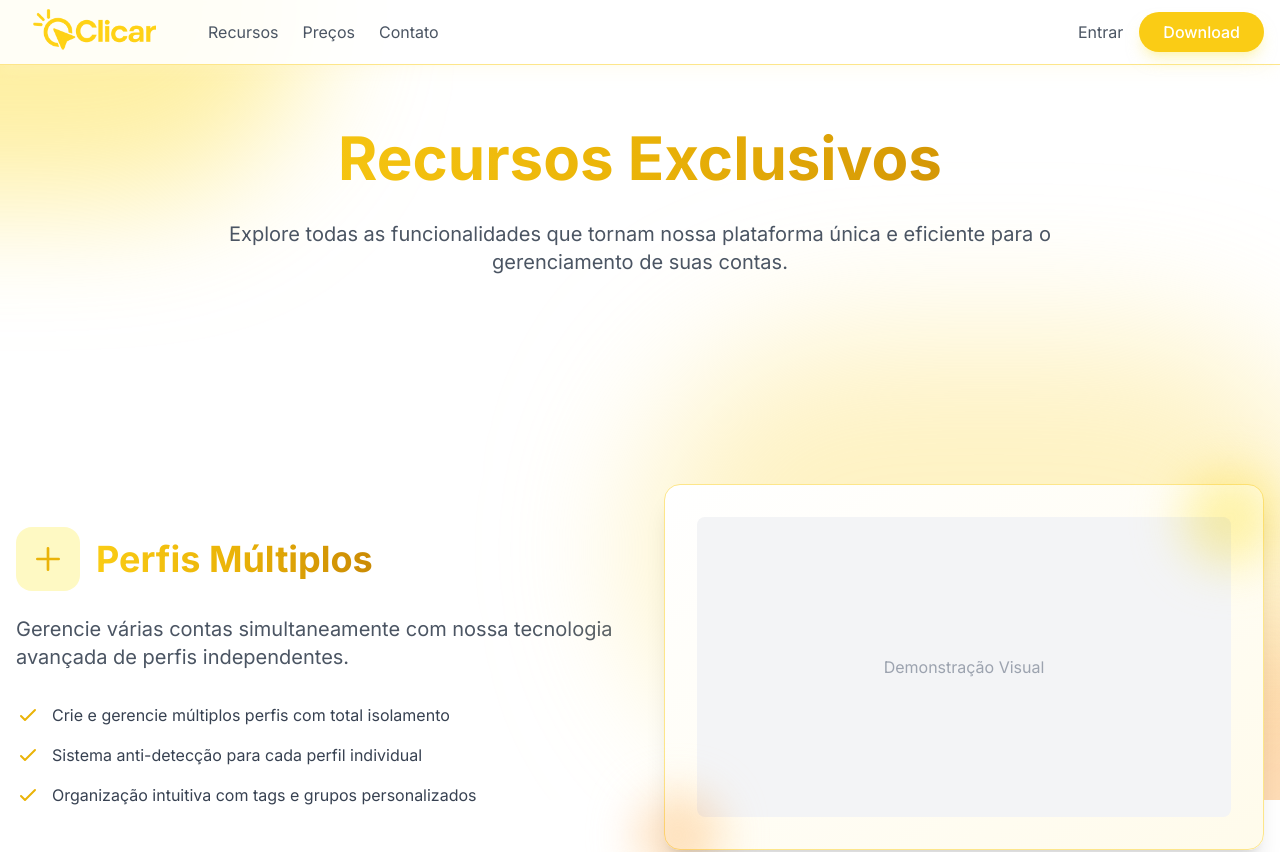
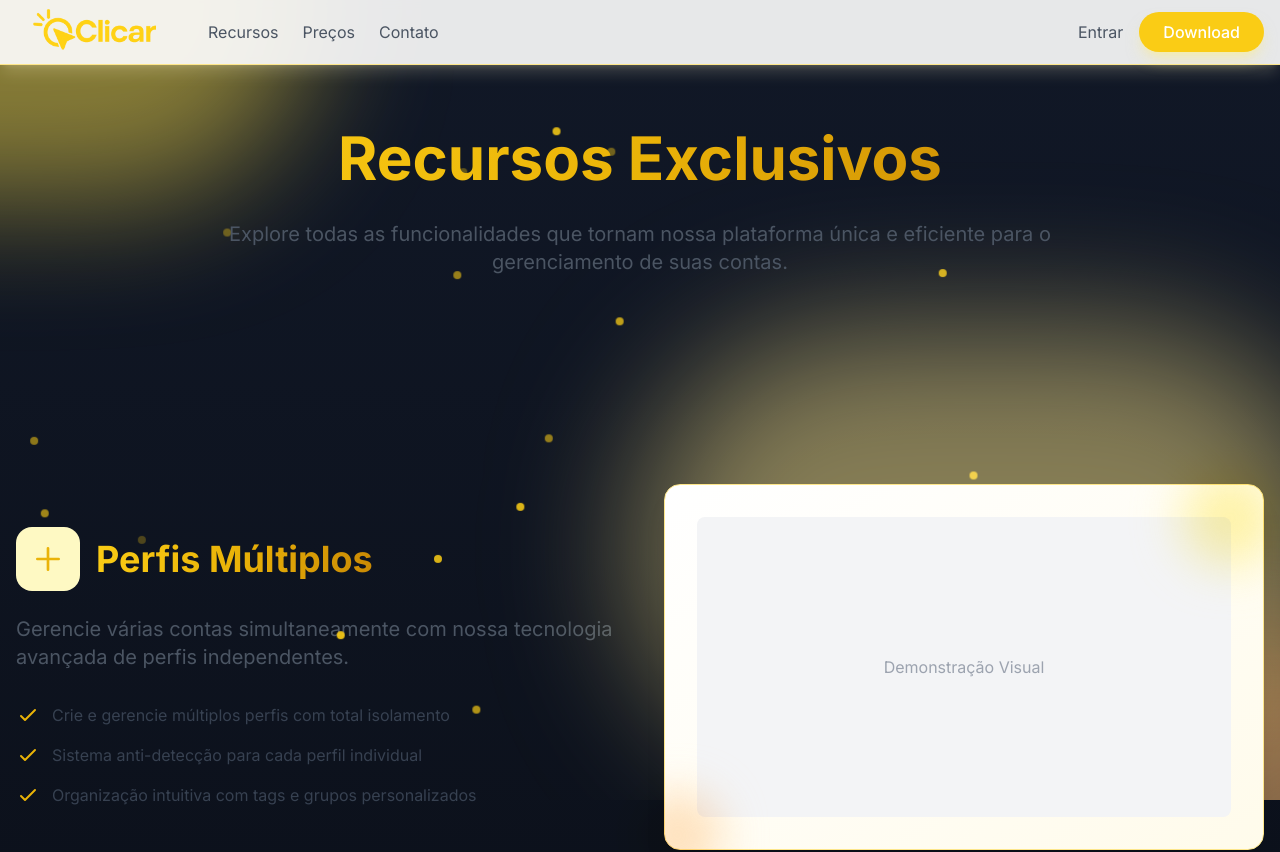
Before and after one commit to jeanflp/clicar.online, a Next.js app: page /recursos in a window 1280 px wide. Shown: the top 852 px of the page. Built offline with nearby package versions, Linux system fonts and the light colour scheme.

Commit message:
window fixed

```diff
--- /dev/null
+++ b/app/components/Particles.tsx
@@ -0,0 +1,57 @@
+'use client';
+
+import { motion } from 'framer-motion';
+import { useState, useEffect } from 'react';
+
+function useWindowSize() {
+  const [windowSize, setWindowSize] = useState({
+    width: 0,
+    height: 0,
+  });
+
+  useEffect(() => {
+    function handleResize() {
+      setWindowSize({
+        width: window.innerWidth,
+        height: window.innerHeight,
+      });
+    }
+
+    window.addEventListener('resize', handleResize);
+    handleResize();
+
+    return () => window.removeEventListener('resize', handleResize);
+  }, []);
+
+  return windowSize;
+}
+
+export function Particles() {
+  const { width, height } = useWindowSize();
+
+  return (
+    <div className="absolute inset-0 pointer-events-none">
+      {width > 0 && height > 0 && [...Array(20)].map((_, i) => (
+        <motion.div
+          key={i}
+          className="absolute w-2 h-2 bg-yellow-400 rounded-full"
+          initial={{
+            opacity: 0,
+            x: Math.random() * width,
+            y: Math.random() * height,
+          }}
+          animate={{
+            opacity: [0, 1, 0],
+            x: Math.random() * width,
+            y: Math.random() * height,
+          }}
+          transition={{
+            duration: Math.random() * 3 + 2,
+            repeat: Infinity,
+            delay: Math.random() * 2,
+          }}
+        />
+      ))}
+    </div>
+  );
+}
--- a/app/page.tsx
+++ b/app/page.tsx
@@ -4,6 +4,7 @@ import { useState, useEffect } from 'react';
 import Link from 'next/link';
 import { Logo } from './components/Logo';
 import { motion, useMotionValue } from 'framer-motion';
+import { Particles } from './components/Particles';
 
 function useWindowSize() {
   const [windowSize, setWindowSize] = useState({
@@ -62,7 +63,8 @@ export default function Home() {
   const { width, height } = useWindowSize();
 
   return (
-    <main className="min-h-screen bg-white relative overflow-hidden">
+    <main className="relative min-h-screen bg-gradient-to-b from-gray-900 to-black text-white overflow-hidden">
+      <Particles />
       {/* Background Blobs */}
       <div className="fixed inset-0 overflow-hidden pointer-events-none">
         <div className="absolute -top-1/4 -left-1/4 w-1/2 h-1/2 bg-yellow-300 rounded-full mix-blend-multiply filter blur-3xl opacity-50 animate-blob"></div>
--- a/app/recursos/page.tsx
+++ b/app/recursos/page.tsx
@@ -3,10 +3,12 @@
 import Link from 'next/link';
 import { Logo } from '../components/Logo';
 import { motion } from 'framer-motion';
+import { Particles } from '../components/Particles';
 
 export default function Recursos() {
   return (
-    <main className="min-h-screen bg-white relative overflow-hidden">
+    <main className="relative min-h-screen bg-gradient-to-b from-gray-900 to-black text-white overflow-hidden">
+      <Particles />
       {/* Background Blobs */}
       <div className="fixed inset-0 overflow-hidden pointer-events-none">
         <div className="absolute -top-1/4 -left-1/4 w-1/2 h-1/2 bg-yellow-300 rounded-full mix-blend-multiply filter blur-3xl opacity-50 animate-blob"></div>
```
